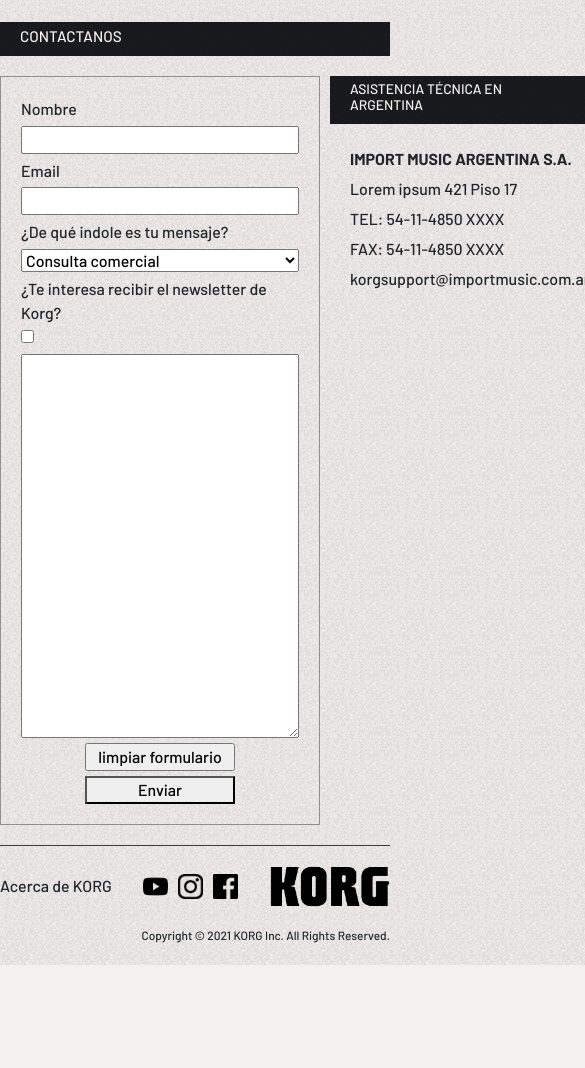
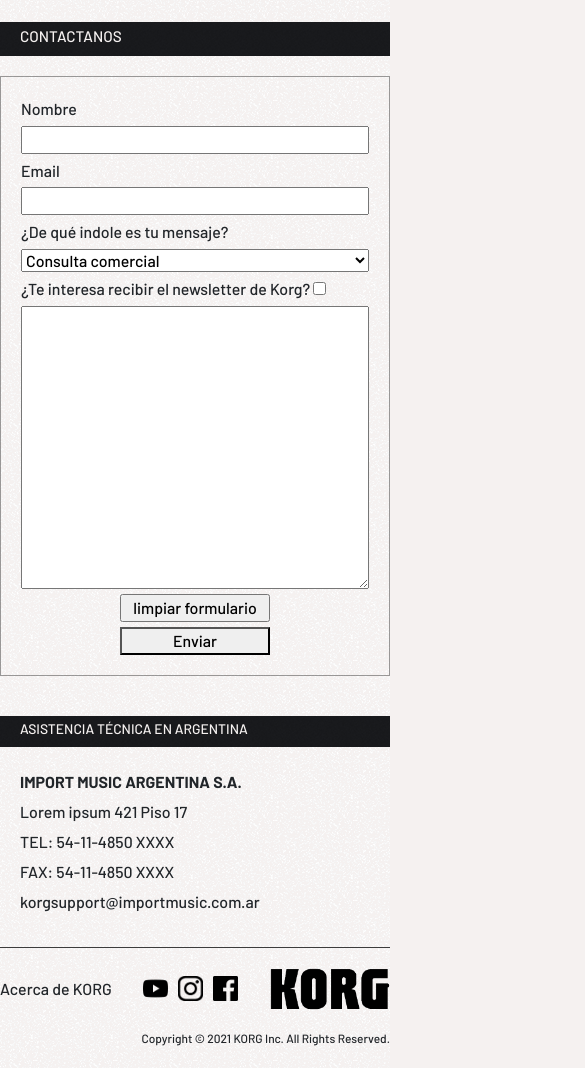
Before and after one commit to FranGuerre/korg_guerrero, a website: page soporte.html in a window 390 px wide. Shown: the part 918-1986 px from the top of the page, 585 px wide, since content can reach past the window. Before the commit the page ends 1883 px from the top, so only its background shows below. Drawn offline with nearby package versions, Linux system fonts and the light colour scheme.

Commit message:
cambiar max-width, cambiar background blend, responsive soporte.html

```diff
--- a/scss/style.scss
+++ b/scss/style.scss
@@ -37,6 +37,7 @@
 $negro: rgb(26,27,30);
 $negro-claro: rgba(26,27,30,0.8);
 $blanco:rgb(245,241,240);
+$blanco-claro:rgb(250,241,250);
 
 .main-contenedor {
   margin: 0 auto;
@@ -45,7 +46,7 @@
 }
 
 .width-pagina {
-  max-width: 1200px;
+  max-width: 1300px;
 }
 
 .background-1 {
@@ -116,9 +117,10 @@
   display: grid;
   grid-template-rows: auto 1fr auto;
   background-image:url("/img/texturas/noise.png");
+  background-blend-mode: lighten;
+  background-repeat:repeat;
   background-color: $blanco;
-  background-blend-mode: multiply;
-  background-repeat:repeat;
+
 }
 
 /* Headers */
@@ -228,7 +230,6 @@
   border: 3px solid #3c3c3c;
   background: $dorado;
   background-image:url("/img/texturas/noise.png");
-
   background-blend-mode: multiply;
   background-repeat:repeat;
   grid-column: 1 / 2;
@@ -682,6 +683,7 @@
   display: grid;
   justify-items: center;
   grid-row-gap: 10px;
+  padding:0 16px;
 }
 
 .preguntas-frecuentes__categoria {
@@ -719,12 +721,12 @@
 }
 
 /*sección de Contactanos*/
+
 #contacto__contenido {
   width: 100%;
   display: grid;
-  grid-template-columns: auto auto;
+  grid-template-columns: repeat(2, minmax(320px, 1fr));
   grid-column-gap:10px;
-  grid-auto-flow: column;
   margin: 20px 0;
 }
 
@@ -749,7 +751,9 @@
   padding-top:20px;
   padding-left:20px;
 }
+
 /* artistas.html               artistas.html              artistas.html */
+
 .articulo-principal {
   width: 100%;
   height: 600px;
@@ -1027,12 +1031,22 @@
 
   // soporte.html
   #contacto__contenido {
+    width: 100%;
+    display: grid;
+    grid-template-columns: repeat(auto-fill, minmax(320px, 1fr));
+    grid-column-gap:10px;
+    margin: 20px 0;
 
+    form {
+      justify-self:center;
+      margin-bottom:40px;
+      max-height:600px;
+    }
   }
+}
+
 
   // fin soporte.html
-}
-
 @media (max-width:576px) {
   .menu-hero__hero {
     height: 400px;
```
Also changed, not shown: css/style.css.
